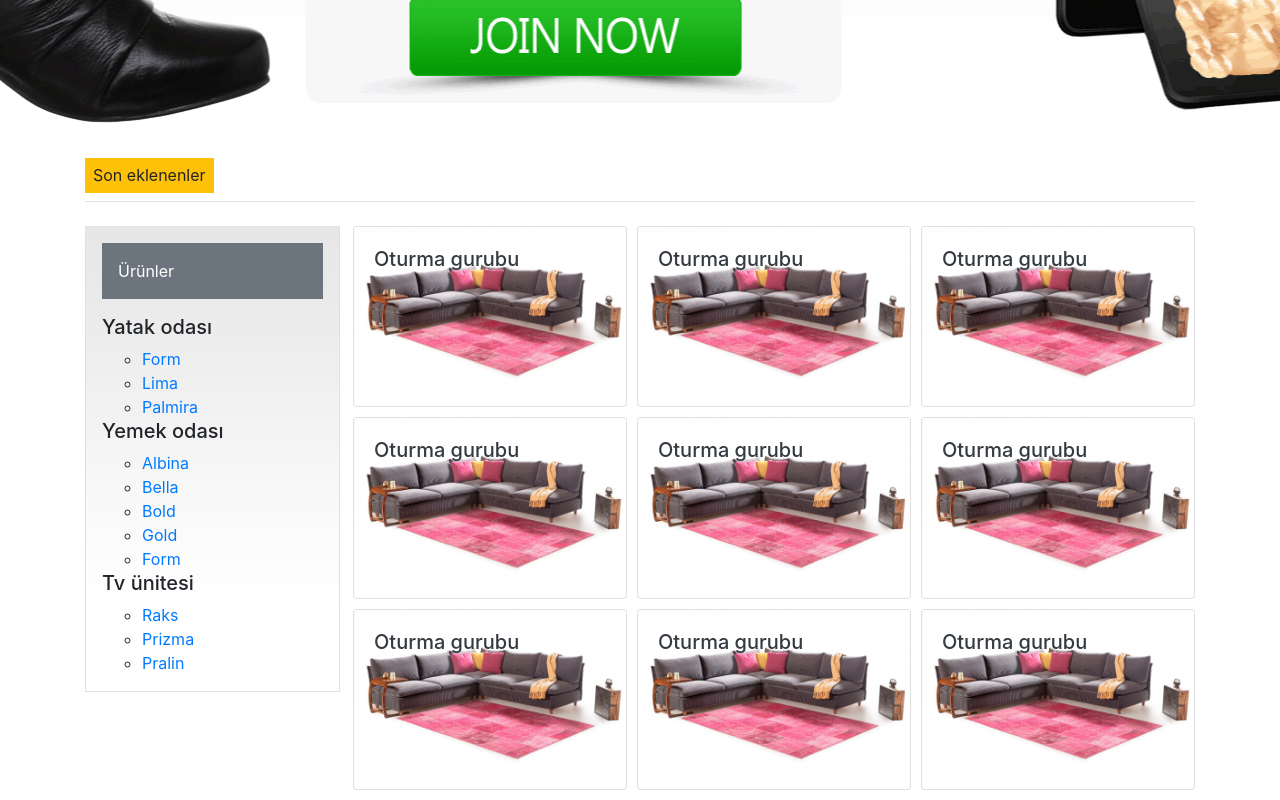
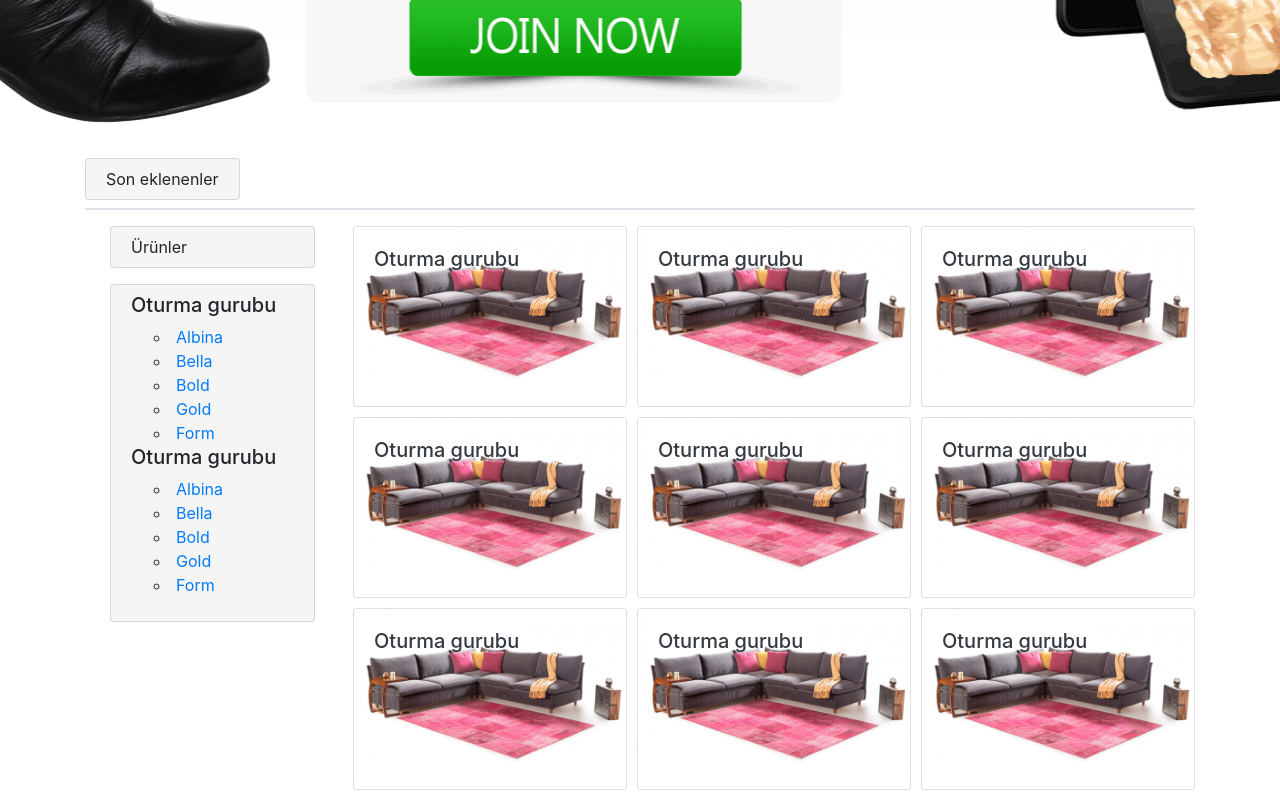
Before and after one commit to Burhan-Cansiz/cansizmobilya, a plain HTML site: page index.html in a window 1280 px wide. Shown: the part 426-1226 px from the top of the page. Drawn offline with Linux system fonts and the light colour scheme; a script that the page names is missing.

Commit message:
Add files via upload

```diff
--- a/index.html
+++ b/index.html
@@ -58,8 +58,12 @@
 <section class="container mb-3">
     <div class="row bolumBaslik">
         <div class="col-12">
-            <h6 class="bg-warning p-2 h6 font-weight-normal">Son eklenenler</h6>
-            <h5 class="border-top"></h5>
+            <div class="card bgGray d-md-inline-block">
+                <div class="card-body pt-2 pb-2">
+                    Son eklenenler
+                </div>
+            </div>
+            <hr class="border mb-0 mt-2">
         </div>
     </div>
 </section>
@@ -70,16 +74,23 @@
     <div class="row">
 
         <aside class="col-12 col-md-4 col-lg-3">
-            <ul class="list-unstyled border p-3">
-               <p class="p-3 bg-secondary text-white">Ürünler</p>
-                <li><h5>Yatak odası</h5>
-                    <ul>
-                        <li><a href="urunDetay.html">Form</a></li>
-                        <li><a href="urunDetay.html">Lima</a></li>
-                        <li><a href="urunDetay.html">Palmira</a></li>
-                    </ul>
-                </li>
-                <li><h5>Yemek odası</h5>
+
+            <section class="row">
+                <div class="col-12 mb-3">
+                    <div class="card bgGray">
+                        <div class="card-body pt-2 pb-2">
+                            Ürünler
+                        </div>
+                    </div>
+                </div>
+            </section>
+
+            <section class="row">
+                <div class="col-12 mb-3">
+                    <div class="card bgGray">
+                      <div class="card-body pt-2 pb-2">
+                          <ul class="list-unstyled">
+                              <li><h5>Oturma gurubu</h5>
                                   <ul>
                                         <li><a href="urunDetay.html">Albina</a></li>
                                         <li><a href="urunDetay.html">Bella</a></li>
@@ -88,15 +99,21 @@
                                         <li><a href="urunDetay.html">Form</a></li>
                                   </ul>
                               </li>
-                <li><h5>Tv ünitesi</h5>
+                              <li><h5>Oturma gurubu</h5>
                                   <ul>
-                        <li><a href="urunDetay.html">Raks</a></li>
-                        <li><a href="urunDetay.html">Prizma</a></li>
-                        <li><a href="urunDetay.html">Pralin</a></li>
+                                        <li><a href="urunDetay.html">Albina</a></li>
+                                        <li><a href="urunDetay.html">Bella</a></li>
+                                        <li><a href="urunDetay.html">Bold</a></li>
+                                        <li><a href="urunDetay.html">Gold</a></li>
+                                        <li><a href="urunDetay.html">Form</a></li>
                                   </ul>
                               </li>
+                          </ul>
+                      </div>
+                    </div>
+                </div>
+            </section>
 
-            </ul>
         </aside>
 
         <section class="col-12 col-md-8 col-lg-9  pl-md-2">
```
Lines whose indentation alone changed are shown as unchanged.
